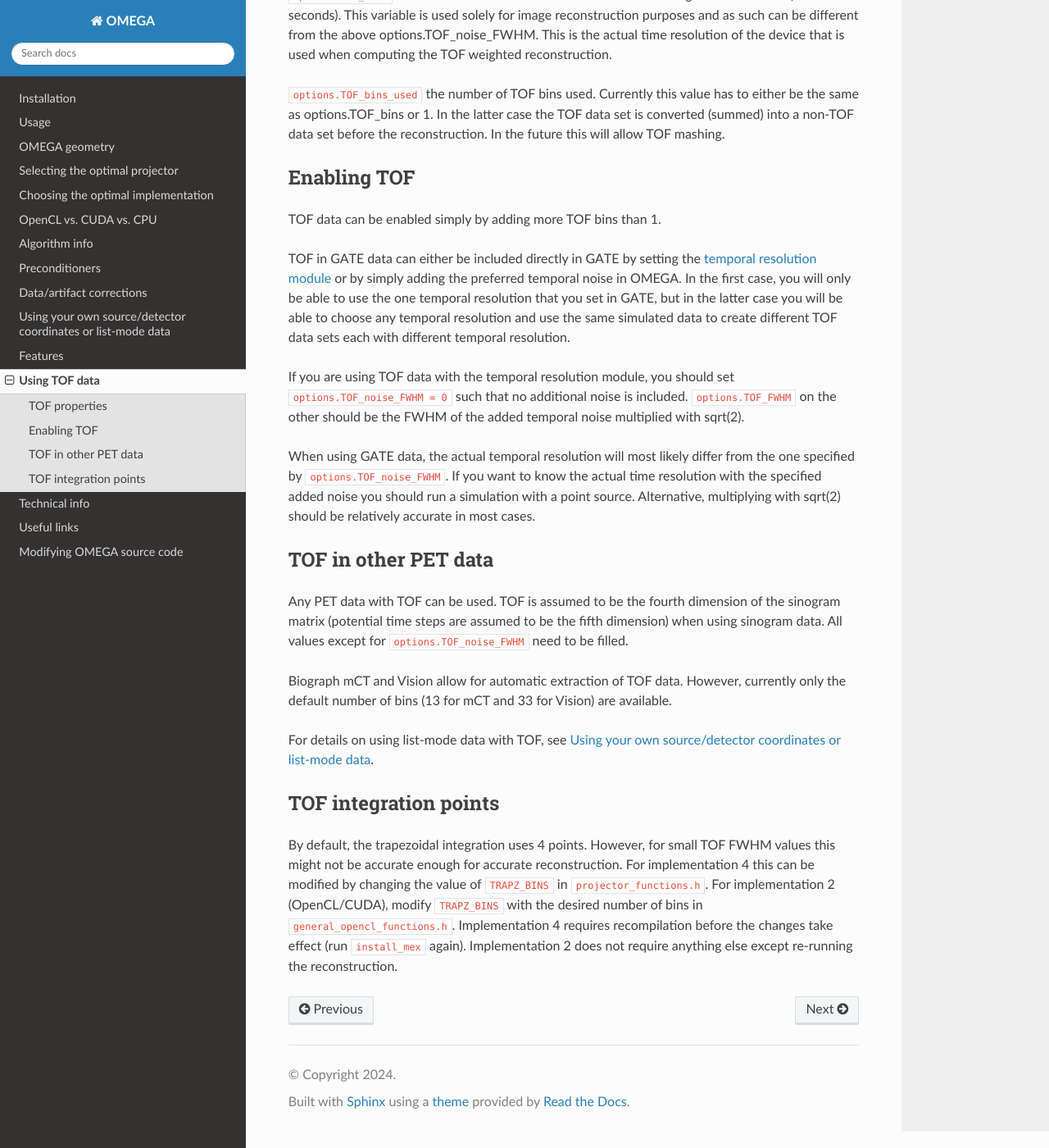
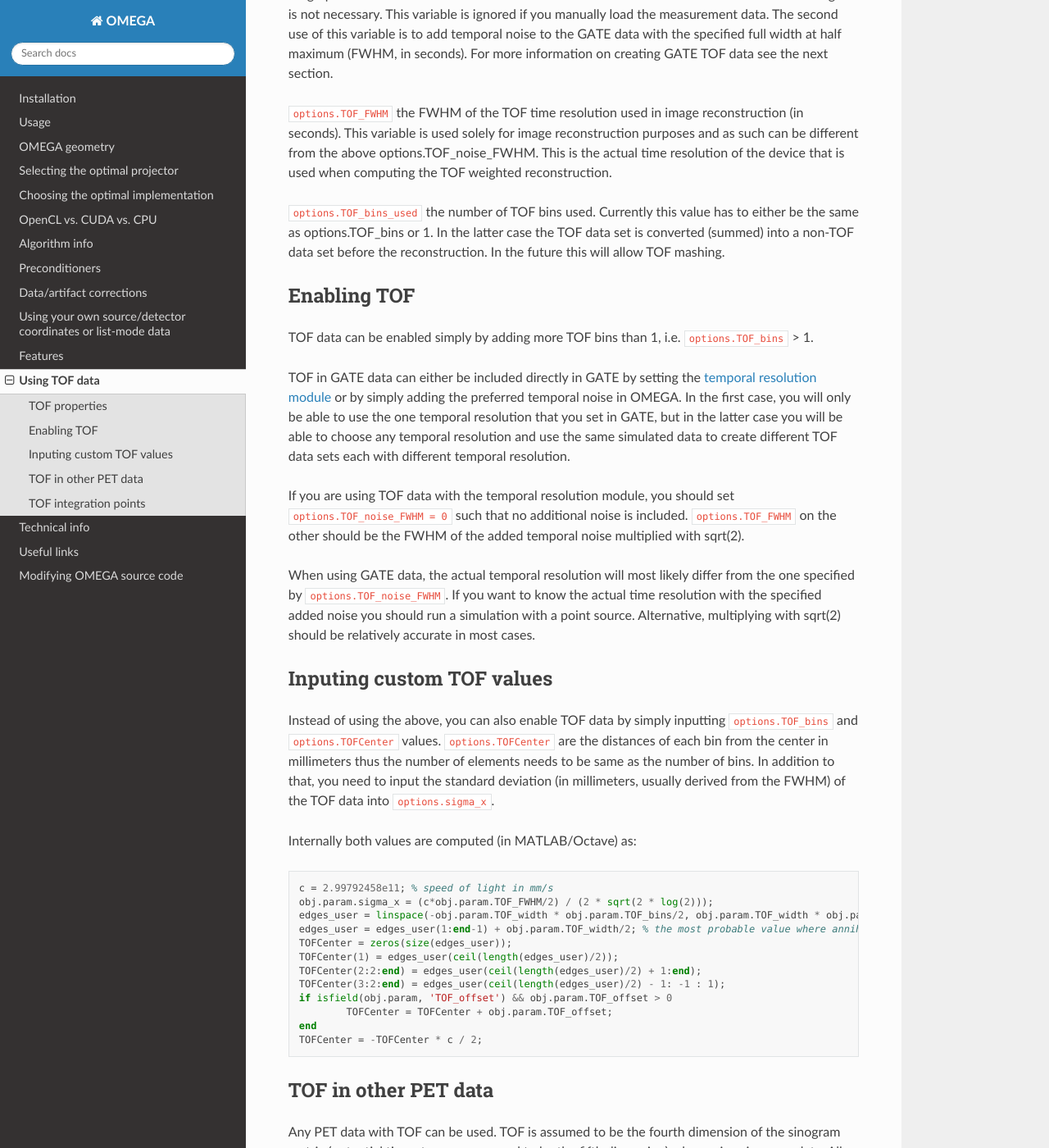
Before and after one commit to villekf/OMEGA-doc, a Sphinx documentation site: the page built from docs/source/tof.rst, in a window 1280 px wide and 1400 px high, scrolled down 862 px. Shown: the whole window at 82% size. Built offline with Sphinx 7.4.7 and the Read the Docs theme 3.1.0, drawn with Linux system fonts in a browser that asks for light colours; some of the changed text lies outside the part shown.

Commit message:
Update TOF documentation for custom values and units
Expanded documentation on using custom TOF values, specifying that TOF window centers should be given in millimeters and standard deviation must be provided when using custom values. Added MATLAB code example for computing TOF parameters and clarified requirements for measurement data and TOF indices. Improved instructions for enabling TOF and referenced the new section for more information.

```diff
--- a/docs/source/tof.rst
+++ b/docs/source/tof.rst
@@ -1,7 +1,11 @@
 Using TOF data
 ==============
 
-TOF data can be reconstructed either in sinogram or list-mode format. This page outlines the variables needed to perform TOF reconstructions. This page is still work in progress.
+TOF data can be reconstructed either in sinogram or list-mode format. This page outlines the variables needed to perform TOF reconstructions.
+
+There are two ways you can add TOF data: either using the built-in features or input your own TOF distances and standard deviation. For inputting your own, see "Inputing custom TOF values" below.
+
+Note that in all cases, the measurement data has to contain TOF data! See "TOF in other PET data" below for details.
 
 TOF properties
 --------------
@@ -23,13 +27,37 @@ The following parameters can and need to be set to use TOF data:
 Enabling TOF
 ------------
 
-TOF data can be enabled simply by adding more TOF bins than 1.
+TOF data can be enabled simply by adding more TOF bins than 1, i.e. ``options.TOF_bins`` > 1.
 
 TOF in GATE data can either be included directly in GATE by setting the `temporal resolution module <https://opengate.readthedocs.io/en/latest/digitizer_and_detector_modeling.html#time-resolution>`_ or by simply adding the preferred temporal noise in OMEGA. In the first case, you will only be able to use the one temporal resolution that you set in GATE, but in the latter case you will be able to choose any temporal resolution and use the same simulated data to create different TOF data sets each with different temporal resolution.
 
 If you are using TOF data with the temporal resolution module, you should set ``options.TOF_noise_FWHM = 0`` such that no additional noise is included. ``options.TOF_FWHM`` on the other should be the FWHM of the added temporal noise multiplied with sqrt(2).
 
 When using GATE data, the actual temporal resolution will most likely differ from the one specified by ``options.TOF_noise_FWHM``. If you want to know the actual time resolution with the specified added noise you should run a simulation with a point source. Alternative, multiplying with sqrt(2) should be relatively accurate in most cases.
+
+Inputing custom TOF values
+--------------------------
+
+Instead of using the above, you can also enable TOF data by simply inputting ``options.TOF_bins`` and ``options.TOFCenter`` values. ``options.TOFCenter`` are the distances of each bin from the center in millimeters thus the number of elements
+needs to be same as the number of bins. In addition to that, you need to input the standard deviation (in millimeters, usually derived from the FWHM) of the TOF data into ``options.sigma_x``.
+
+Internally both values are computed (in MATLAB/Octave) as:
+
+.. code-block:: matlab
+
+	c = 2.99792458e11; % speed of light in mm/s
+	obj.param.sigma_x = (c*obj.param.TOF_FWHM/2) / (2 * sqrt(2 * log(2)));
+	edges_user = linspace(-obj.param.TOF_width * obj.param.TOF_bins/2, obj.param.TOF_width * obj.param.TOF_bins / 2, obj.param.TOF_bins + 1);
+	edges_user = edges_user(1:end-1) + obj.param.TOF_width/2; % the most probable value where annihilation occured
+	TOFCenter = zeros(size(edges_user));
+	TOFCenter(1) = edges_user(ceil(length(edges_user)/2));
+	TOFCenter(2:2:end) = edges_user(ceil(length(edges_user)/2) + 1:end);
+	TOFCenter(3:2:end) = edges_user(ceil(length(edges_user)/2) - 1: -1 : 1);
+	if isfield(obj.param, 'TOF_offset') && obj.param.TOF_offset > 0
+		TOFCenter = TOFCenter + obj.param.TOF_offset;
+	end
+	TOFCenter = -TOFCenter * c / 2;
+
 
 TOF in other PET data
 --------------
```
Also changed, not shown: docs/source/customcoordinates.rst (+8 -6 lines).
